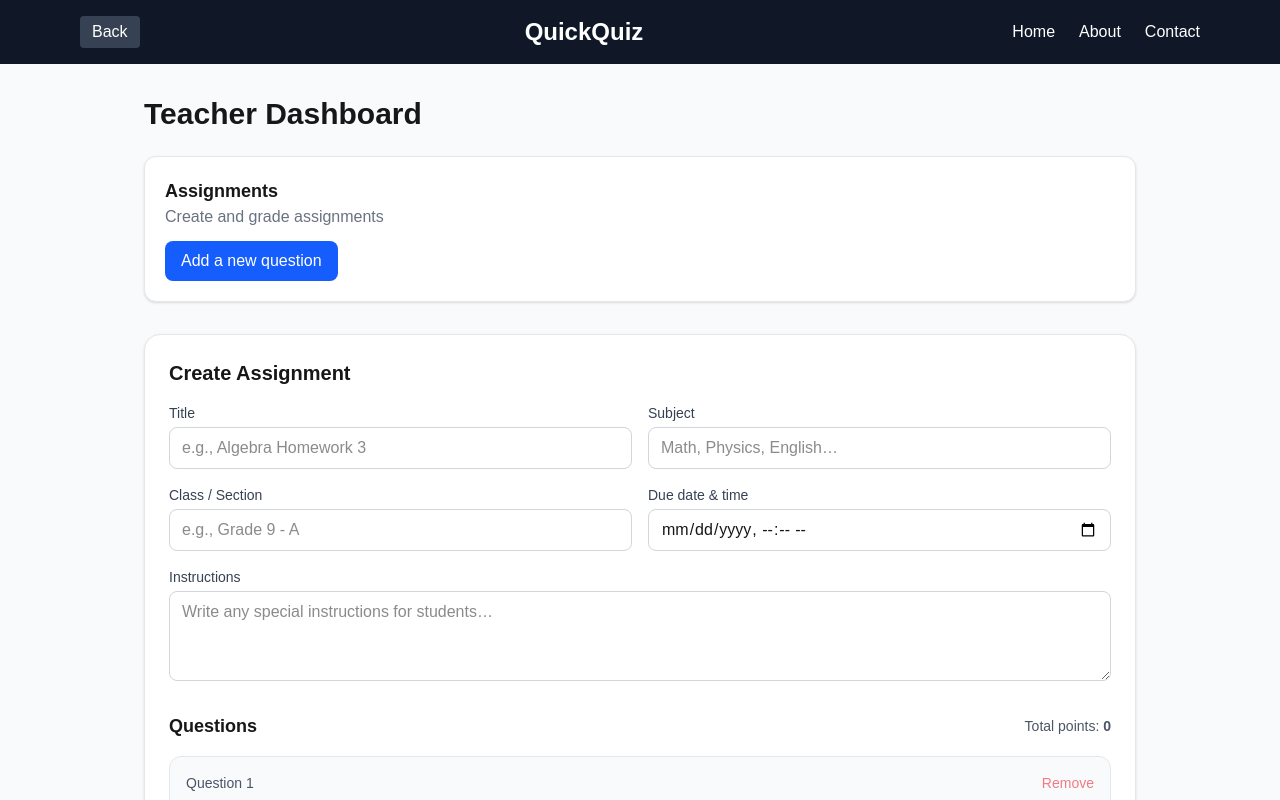
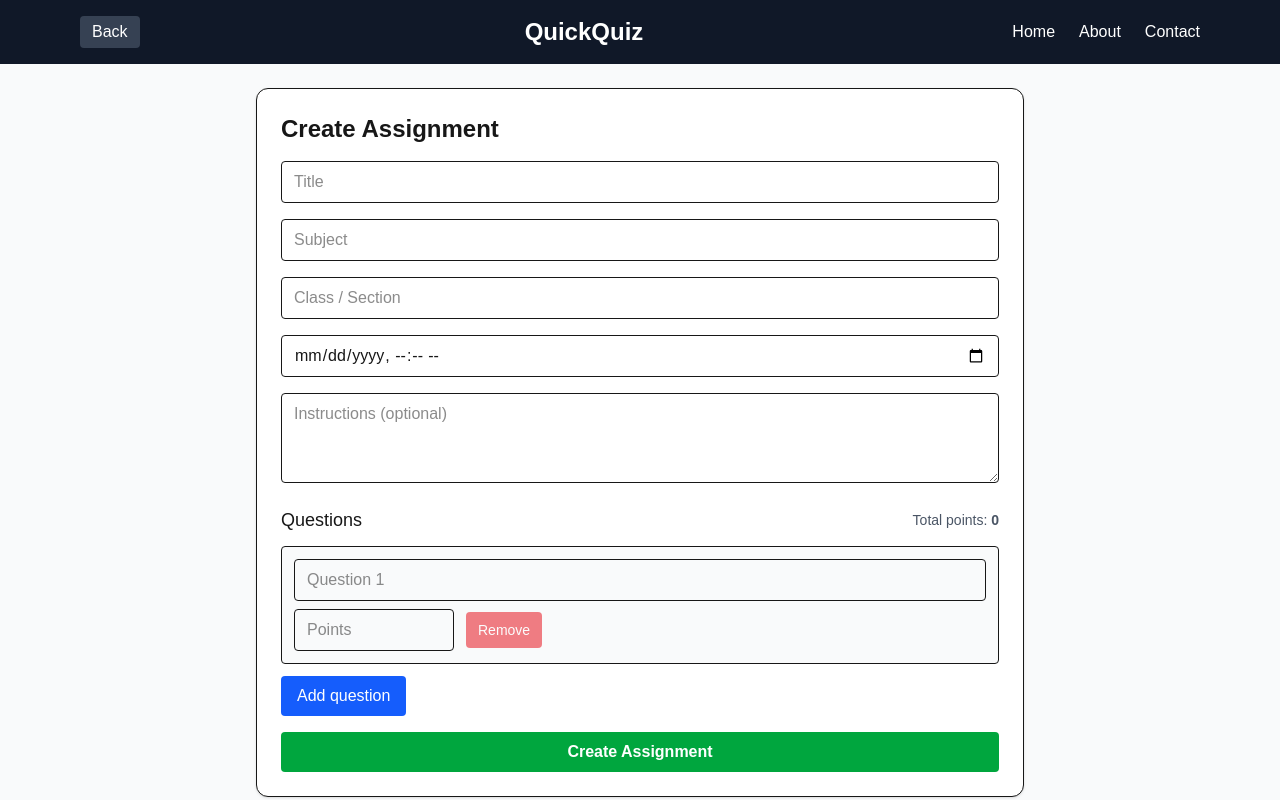
Before and after one commit to MuntasirMaruf/quickquiz_front, a Next.js app: page /teacher/create_assignment in a window 1280 px wide. Shown: the top 800 px of the page. Built offline with nearby package versions, Linux system fonts and the light colour scheme.

Commit message:
assigement file

```diff
--- a/app/(dashboard)/teacher/create_assignment/page.tsx
+++ b/app/(dashboard)/teacher/create_assignment/page.tsx
@@ -1,268 +1,192 @@
 "use client";
 
-import React, { useMemo, useState } from "react";
+import React, { useState } from "react";
 import axios from "axios";
 
-type Question = {
-  id: string;
-  prompt: string;
-  points: number | "";
+export default function CreateAssignment() {
+  const [title, setTitle] = useState("");
+  const [subject, setSubject] = useState("");
+  const [className, setClassName] = useState("");
+  const [dueDate, setDueDate] = useState("");
+  const [instructions, setInstructions] = useState("");
+  const [questions, setQuestions] = useState([
+    { prompt: "", points: "" as number | string },
+  ]);
+
+  const [error, setError] = useState("");
+
+  const addQuestion = () =>
+    setQuestions((q) => [...q, { prompt: "", points: "" }]);
+
+  const removeQuestion = (index: number) => {
+  if (questions.length > 1) {
+    const newQuestions = questions.filter((_, i) => i !== index);
+    setQuestions(newQuestions);
+  }
 };
 
-const TeacherCreateAssignmentPage: React.FC = () => {
-  const [title, setTitle] = useState("");
-  const [subject, setSubject] = useState("");
-  const [klass, setKlass] = useState(""); // class/section
-  const [dueDate, setDueDate] = useState("");
-  const [instructions, setInstructions] = useState("");
-  const [questions, setQuestions] = useState<Question[]>([
-    { id: crypto.randomUUID(), prompt: "", points: "" },
-  ]);
-  const [submitting, setSubmitting] = useState(false);
-  const [error, setError] = useState<string>("");
 
-  const totalPoints = useMemo(
-    () =>
-      questions.reduce(
-        (sum, q) => sum + (typeof q.points === "number" ? q.points : 0),
-        0
-      ),
-    [questions]
+  const changePrompt = (index: number, value: string) =>
+    setQuestions((q) => q.map((it, i) => (i === index ? { ...it, prompt: value } : it)));
+
+  const changePoints = (index: number, value: string) =>
+    setQuestions((q) =>
+      q.map((it, i) => (i === index ? { ...it, points: value } : it))
     );
 
-  const addQuestion = () =>
-    setQuestions((prev) => [
-      ...prev,
-      { id: crypto.randomUUID(), prompt: "", points: "" },
-    ]);
-
-  const removeQuestion = (id: string) =>
-    setQuestions((prev) => (prev.length > 1 ? prev.filter((q) => q.id !== id) : prev));
-
-  const updateQuestion = (id: string, patch: Partial<Question>) =>
-    setQuestions((prev) =>
-      prev.map((q) => (q.id === id ? { ...q, ...patch } : q))
+  const totalPoints = questions.reduce(
+    (sum, q) => sum + Number(q.points || 0),
+    0
   );
 
-  const handleSubmit = async (e: React.FormEvent<HTMLFormElement>) => {
+  const handleSubmit = async (e: React.FormEvent) => {
     e.preventDefault();
     setError("");
 
-    // simple validation
-    if (!title || !subject || !klass || !dueDate) {
-      setError("Please fill in Title, Subject, Class/Section, and Due date.");
+    if (!title || !subject || !className || !dueDate) {
+      setError("Please fill Title, Subject, Class and Due date.");
       return;
     }
     if (questions.some((q) => !q.prompt || q.points === "")) {
-      setError("Please complete all questions and their points.");
+      setError("Fill every question and its points.");
       return;
     }
 
-    const payload = {
+    const data = {
       title,
       subject,
-      class: klass,
+      class: className, // key sent to backend is "class"
       due_at: new Date(dueDate).toISOString(),
       instructions,
       total_points: totalPoints,
-      questions: questions.map((q, idx) => ({
-        order: idx + 1,
-        prompt: q.prompt.trim(),
+      questions: questions.map((q, i) => ({
+        order: i + 1,
+        prompt: q.prompt,
         points: Number(q.points),
       })),
     };
 
     try {
-      setSubmitting(true);
-      // TODO: change to your backend route
-      await axios.post("http://localhost:3000/assignments", payload);
+      await axios.post("http://localhost:3000/assignments", data);
       alert("Assignment created!");
-      // Reset
+      // reset
       setTitle("");
       setSubject("");
-      setKlass("");
+      setClassName("");
       setDueDate("");
       setInstructions("");
-      setQuestions([{ id: crypto.randomUUID(), prompt: "", points: "" }]);
-    } catch (err: unknown) {
-      setError(
-        axios.isAxiosError(err)
-          ? err.response?.data?.message || err.message
-          : "Something went wrong. Please try again."
-      );
-    } finally {
-      setSubmitting(false);
+      setQuestions([{ prompt: "", points: "" }]);
+    } catch (err: any) {
+      setError(err?.response?.data?.message || err?.message || "Something went wrong.");
     }
   };
 
   return (
-    <div className="min-h-screen bg-gray-50">
-      <div className="max-w-5xl mx-auto px-4 py-8">
-        <h1 className="text-3xl font-bold mb-6">Teacher Dashboard</h1>
-
-        {/* Dashboard card like your screenshot */}
-        <div className="mb-8 rounded-xl border border-gray-200 bg-white p-5 shadow-sm">
-          <h2 className="text-lg font-semibold">Assignments</h2>
-          <p className="text-gray-500">Create and grade assignments</p>
-          <button
-            onClick={addQuestion}
-            className="mt-3 inline-flex items-center rounded-lg bg-blue-600 px-4 py-2 text-white hover:bg-blue-700"
-            type="button"
-          >
-            Add a new question
-          </button>
-        </div>
-
-        {/* Create Assignment Form */}
-        <form
-          onSubmit={handleSubmit}
-          className="rounded-2xl border border-gray-200 bg-white p-6 shadow-sm"
-        >
-          <h3 className="text-xl font-semibold mb-4">Create Assignment</h3>
+    <div className="min-h-screen bg-gray-50 p-6">
+      <div className="mx-auto w-full max-w-3xl rounded-xl border bg-white p-6 shadow">
+        <h1 className="mb-4 text-2xl font-semibold">Create Assignment</h1>
 
         {error && (
-            <div className="mb-4 rounded-md border border-red-200 bg-red-50 px-4 py-3 text-red-700">
+          <div className="mb-4 rounded border border-red-200 bg-red-50 px-3 py-2 text-red-700">
             {error}
           </div>
         )}
 
-          <div className="grid grid-cols-1 md:grid-cols-2 gap-4">
-            <div>
-              <label className="block text-sm text-gray-700 mb-1">Title</label>
+        <form onSubmit={handleSubmit} className="space-y-4">
           <input
-                className="w-full rounded-lg border border-gray-300 px-3 py-2 focus:outline-none focus:ring-2 focus:ring-blue-500"
+            className="w-full rounded border px-3 py-2"
+            placeholder="Title"
             value={title}
             onChange={(e) => setTitle(e.target.value)}
-                placeholder="e.g., Algebra Homework 3"
             required
           />
-            </div>
 
-            <div>
-              <label className="block text-sm text-gray-700 mb-1">Subject</label>
           <input
-                className="w-full rounded-lg border border-gray-300 px-3 py-2 focus:outline-none focus:ring-2 focus:ring-blue-500"
+            className="w-full rounded border px-3 py-2"
+            placeholder="Subject"
             value={subject}
             onChange={(e) => setSubject(e.target.value)}
-                placeholder="Math, Physics, English…"
             required
           />
-            </div>
 
-            <div>
-              <label className="block text-sm text-gray-700 mb-1">Class / Section</label>
           <input
-                className="w-full rounded-lg border border-gray-300 px-3 py-2 focus:outline-none focus:ring-2 focus:ring-blue-500"
-                value={klass}
-                onChange={(e) => setKlass(e.target.value)}
-                placeholder="e.g., Grade 9 - A"
+            className="w-full rounded border px-3 py-2"
+            placeholder="Class / Section"
+            value={className}
+            onChange={(e) => setClassName(e.target.value)}
             required
           />
-            </div>
 
-            <div>
-              <label className="block text-sm text-gray-700 mb-1">Due date & time</label>
           <input
             type="datetime-local"
-                className="w-full rounded-lg border border-gray-300 px-3 py-2 focus:outline-none focus:ring-2 focus:ring-blue-500"
+            className="w-full rounded border px-3 py-2"
             value={dueDate}
             onChange={(e) => setDueDate(e.target.value)}
             required
           />
-            </div>
 
-            <div className="md:col-span-2">
-              <label className="block text-sm text-gray-700 mb-1">Instructions</label>
           <textarea
+            className="w-full rounded border px-3 py-2"
             rows={3}
-                className="w-full rounded-lg border border-gray-300 px-3 py-2 focus:outline-none focus:ring-2 focus:ring-blue-500"
+            placeholder="Instructions (optional)"
             value={instructions}
             onChange={(e) => setInstructions(e.target.value)}
-                placeholder="Write any special instructions for students…"
           />
+
+          <div className="space-y-3">
+            <div className="flex items-center justify-between">
+              <h2 className="text-lg font-medium">Questions</h2>
+              <div className="text-sm text-gray-600">
+                Total points: <b>{totalPoints}</b>
               </div>
             </div>
 
-          {/* Questions */}
-          <div className="mt-6 space-y-4">
-            <div className="flex items-center justify-between">
-              <h4 className="text-lg font-semibold">Questions</h4>
-              <div className="text-sm text-gray-600">
-                Total points: <span className="font-semibold">{totalPoints}</span>
-              </div>
-            </div>
-
-            {questions.map((q, idx) => (
-              <div
-                key={q.id}
-                className="rounded-xl border border-gray-200 p-4 bg-gray-50"
-              >
-                <div className="flex items-center justify-between mb-2">
-                  <span className="text-sm font-medium text-gray-600">
-                    Question {idx + 1}
-                  </span>
+            {questions.map((q, i) => (
+              <div key={i} className="rounded border bg-gray-50 p-3">
+                <input
+                  className="mb-2 w-full rounded border px-3 py-2"
+                  placeholder={`Question ${i + 1}`}
+                  value={q.prompt}
+                  onChange={(e) => changePrompt(i, e.target.value)}
+                  required
+                />
+                <input
+                  type="number"
+                  min={0}
+                  className="w-40 rounded border px-3 py-2"
+                  placeholder="Points"
+                  value={q.points}
+                  onChange={(e) => changePoints(i, e.target.value)}
+                  required
+                />
                 <button
                   type="button"
-                    onClick={() => removeQuestion(q.id)}
-                    className="text-sm text-red-600 hover:underline disabled:opacity-50"
+                  className="ml-3 rounded bg-red-600 px-3 py-2 text-sm text-white disabled:opacity-50"
+                  onClick={() => removeQuestion(i)}
                   disabled={questions.length === 1}
-                    title={questions.length === 1 ? "At least one question is required" : ""}
                 >
                   Remove
                 </button>
-                </div>
-
-                <label className="block text-sm text-gray-700 mb-1">
-                  Prompt
-                </label>
-                <input
-                  className="mb-3 w-full rounded-lg border border-gray-300 px-3 py-2 focus:outline-none focus:ring-2 focus:ring-blue-500"
-                  value={q.prompt}
-                  onChange={(e) => updateQuestion(q.id, { prompt: e.target.value })}
-                  placeholder="Describe the task students should complete…"
-                  required
-                />
-
-                <label className="block text-sm text-gray-700 mb-1">
-                  Points
-                </label>
-                <input
-                  type="number"
-                  min={0}
-                  className="w-40 rounded-lg border border-gray-300 px-3 py-2 focus:outline-none focus:ring-2 focus:ring-blue-500"
-                  value={q.points}
-                  onChange={(e) =>
-                    updateQuestion(q.id, {
-                      points: e.target.value === "" ? "" : Number(e.target.value),
-                    })
-                  }
-                  required
-                />
               </div>
             ))}
 
             <button
               type="button"
               onClick={addQuestion}
-              className="rounded-lg bg-blue-600 px-4 py-2 text-white hover:bg-blue-700"
+              className="rounded bg-blue-600 px-4 py-2 text-white"
             >
-              Add another question
+              Add question
             </button>
           </div>
 
-          <div className="mt-6">
           <button
             type="submit"
-              disabled={submitting}
-              className="w-full rounded-lg bg-green-600 px-4 py-2 font-semibold text-white hover:bg-green-700 disabled:opacity-60"
-            >
-              {submitting ? "Creating…" : "Create Assignment"}
+            className="w-full rounded bg-green-600 px-4 py-2 font-semibold text-white disabled:opacity-60"
+          >Create Assignment
+
           </button>
-          </div>
         </form>
       </div>
     </div>
   );
-};
-
-export default TeacherCreateAssignmentPage;
+}
--- a/app/(dashboard)/teacher/create_exam_ssc/page.tsx
+++ b/app/(dashboard)/teacher/create_exam_ssc/page.tsx
@@ -9,6 +9,8 @@ const page = () => {
     const[marks, setMarks] = useState("");
     const[duration, setDuration] = useState("");
     const[date, setDate] = useState("");
+    const [time, setTime] = useState("");
+
 
 
     const handleSubmit = async (e: React.FormEvent<HTMLFormElement>) => {
@@ -19,7 +21,7 @@ const page = () => {
                 subject: subject,
                 marks: marks,
                 duration: duration,
-                date: date,
+                date: `${date}T${time}`,
                 status: 1
 
             }
@@ -102,6 +104,16 @@ const page = () => {
                     required
                 />
 
+                <input
+                   type="time"
+                   name="time"
+                   value={time}
+                   onChange={(e) => setTime(e.target.value)}
+                   className="w-full border p-2 mb-2"
+                   required
+                 />
+
+
                 <button
                     className="w-full border p-2 mt-2 rounded bg-blue-500 text-white"
                     type="submit"
```
Lines whose indentation alone changed are shown as unchanged.
